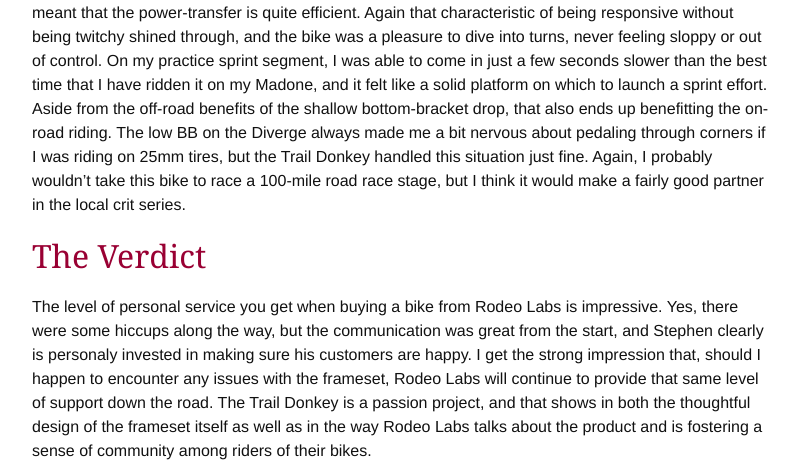
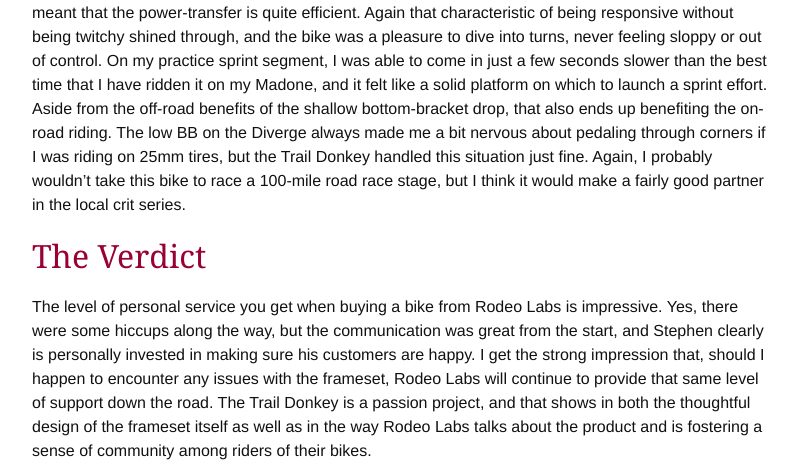
Before and after one commit to jwilger/jwilger.github.io, a Jekyll site: the page built from _posts/2019-07-14-td3-initial-review.md, in a window 1280 px wide and 900 px high, scrolled down 6792 px. Shown: the part 280-742 px from the top of the window, without its empty margins (238-1037 px from the left). Built offline with Jekyll 4.4.1, drawn with Linux system fonts in a browser that asks for light colours; comment, search, counter and statistics services are not loaded; some of the changed text lies outside the part shown.

Commit message:
spelling

```diff
--- a/_posts/2019-07-14-td3-initial-review.md
+++ b/_posts/2019-07-14-td3-initial-review.md
@@ -260,7 +260,7 @@
 never feeling sloppy or out of control. On my practice sprint segment, I was able to come in just
 a few seconds slower than the best time that I have ridden it on my Madone, and it felt like a
 solid platform on which to launch a sprint effort. Aside from the off-road benefits of the shallow
-bottom-bracket drop, that also ends up benefitting the on-road riding. The low BB on the Diverge
+bottom-bracket drop, that also ends up benefiting the on-road riding. The low BB on the Diverge
 always made me a bit nervous about pedaling through corners if I was riding on 25mm tires, but the
 Trail Donkey handled this situation just fine. Again, I probably wouldn't take this bike to
 race a 100-mile road race stage, but I think it would make a fairly good partner in the local crit
@@ -270,7 +270,7 @@
 
 The level of personal service you get when buying a bike from Rodeo Labs is impressive. Yes, there
 were some hiccups along the way, but the communication was great from the start, and Stephen
-clearly is personaly invested in making sure his customers are happy. I get the strong impression
+clearly is personally invested in making sure his customers are happy. I get the strong impression
 that, should I happen to encounter any issues with the frameset, Rodeo Labs will continue to
 provide that same level of support down the road. The Trail Donkey is a passion project, and that
 shows in both the thoughtful design of the frameset itself as well as in the way Rodeo Labs talks
```
Also changed, not shown: other parts of _posts/2019-07-14-td3-initial-review.md (+5 -5 lines).
